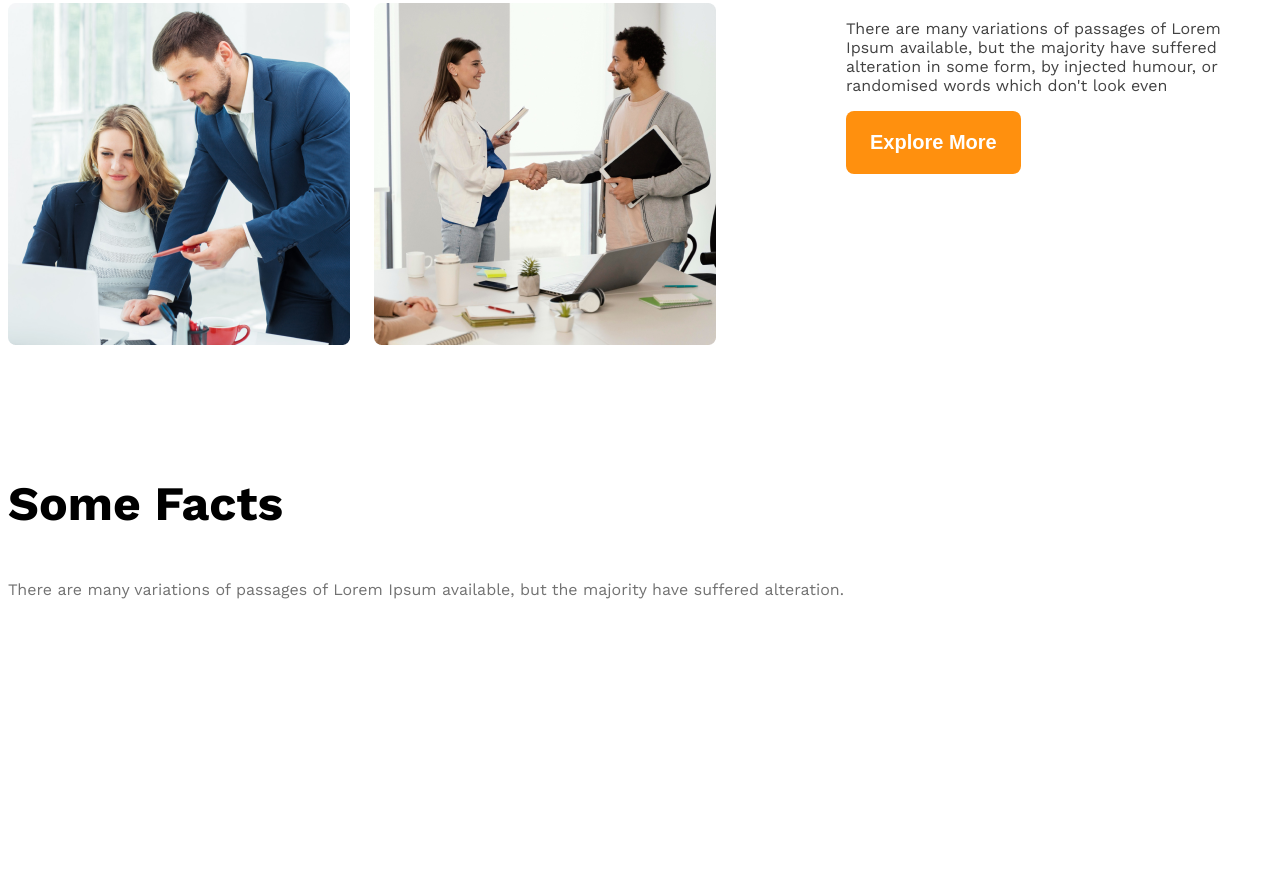
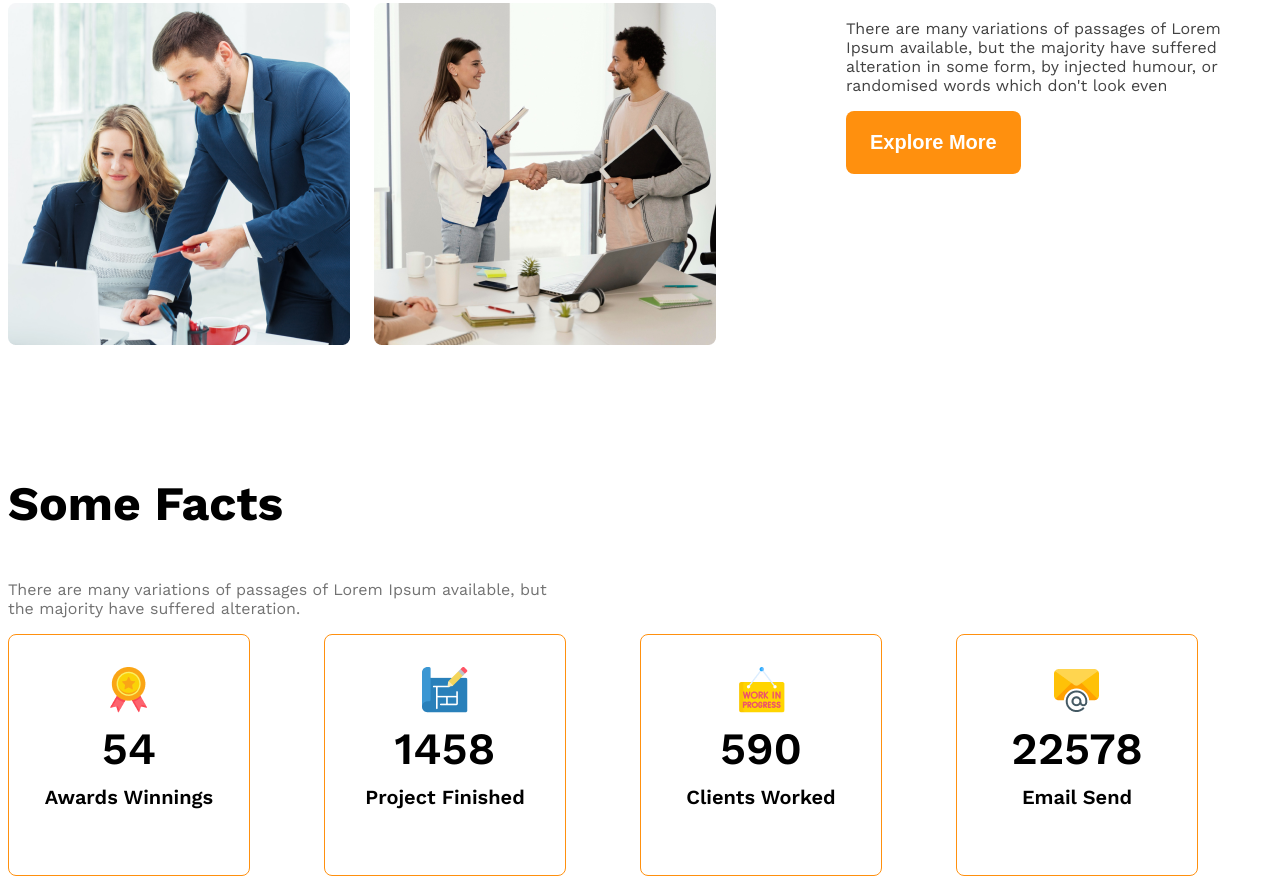
Before and after one commit to Rafi-Wazid/G3-architects-project, a plain HTML site: page index.html in a window 1280 px wide. Shown: the part 1677-2561 px from the top of the page. Before the commit the page ends 2292 px from the top, so only its background shows below. Drawn offline with nearby package versions, Linux system fonts and the light colour scheme.

Commit message:
added some face section icons and data

```diff
--- a/index.html
+++ b/index.html
@@ -48,7 +48,37 @@
          <!-- some facts -->
           <section>
                 <h3 class="section-tittle">Some Facts</h3>
-                <p class="text-light-gray">There are many variations of passages of Lorem Ipsum available, but the majority have suffered alteration.</p>
+                <p class="text-light-gray fact-description">There are many variations of passages of Lorem Ipsum available, but the majority have suffered alteration.</p>
+                <div class="facts-container">
+                    <div class="fact-card display-flex">
+                        <div>
+                            <img src="images/icons/ribon.png" alt="" class="fact-icon">
+                            <h4 class="fact-number">54</h4>
+                            <h5 class="fact-name">Awards Winnings</h5>
+                        </div>
+                    </div>
+                    <div class="fact-card display-flex">
+                        <div>
+                            <img src="images/icons/projects.png" alt="" class="fact-icon">
+                            <h4 class="fact-number">1458</h4>
+                            <h5 class="fact-name">Project Finished</h5>
+                        </div>
+                    </div>
+                    <div class="fact-card display-flex">
+                        <div>
+                            <img src="images/icons/customers.png" alt="" class="fact-icon">
+                            <h4 class="fact-number">590</h4>
+                            <h5 class="fact-name">Clients Worked</h5>
+                        </div>
+                    </div>
+                    <div class="fact-card display-flex">
+                        <div>
+                            <img src="images/icons/email.png" alt="" class="fact-icon">
+                            <h4 class="fact-number">22578</h4>
+                            <h5 class="fact-name">Email Send</h5>
+                        </div>
+                    </div>
+                </div>
           </section>
     </main>
     <footer>
--- a/styles/architects.css
+++ b/styles/architects.css
@@ -138,6 +138,53 @@ main > section {
 }
 
 
+
+/* same facts related styles */
+
+
+
+.facts-container {
+    display: grid;
+    grid-template-columns: repeat(4, 1fr);
+
+}
+
+.fact-card {
+    border: 1px solid #FF900E;
+    width: 240px;
+    height: 240px;
+    border-radius: 8px;
+    text-align: center;
+    align-items: center;
+    justify-content: center;
+}
+
+
+.fact-number {
+    font-size: 2.8rem;
+    font-weight: 600;
+    margin-top: 5px;
+    margin-bottom: 10px;
+}
+
+
+.fact-name {
+    font-size: 1.25rem;
+    font-weight: 600;
+    margin-top: 10px;
+}
+
+
+.fact-description {
+    max-width: 540px;
+}
+
+
+
+
+
+
+
 /* responsive media query */
 
 @media screen and (max-width:576px) {
```
